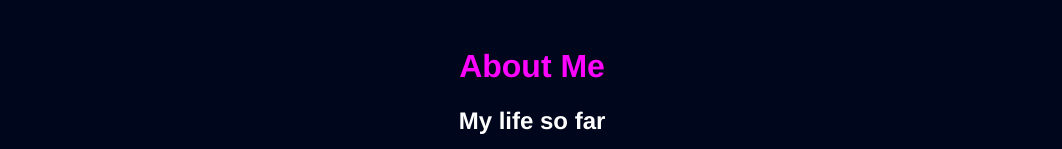
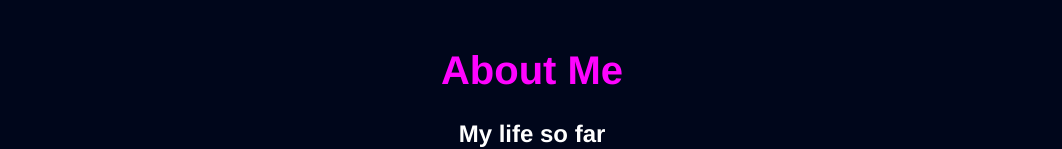
Before and after one commit to Hirokazu0526/Portfolio_SEPAK_LIFE_2, a Vue app: page /about in a window 1280 px wide. Shown: the part 578-727 px from the top of the page, without its empty margins (108-1170 px from the left). Built offline with nearby package versions, Linux system fonts and the light colour scheme.

Commit message:
style変更

```diff
--- a/src/views/About.vue
+++ b/src/views/About.vue
@@ -94,6 +94,11 @@ export default {
 .pink {
   color: #ff04ff;
 }
+
+h1 {
+  font-size: 40px;
+  padding: 0 30px;
+}
 .content-info img {
   width: 50%;
   height: 50%;
```
